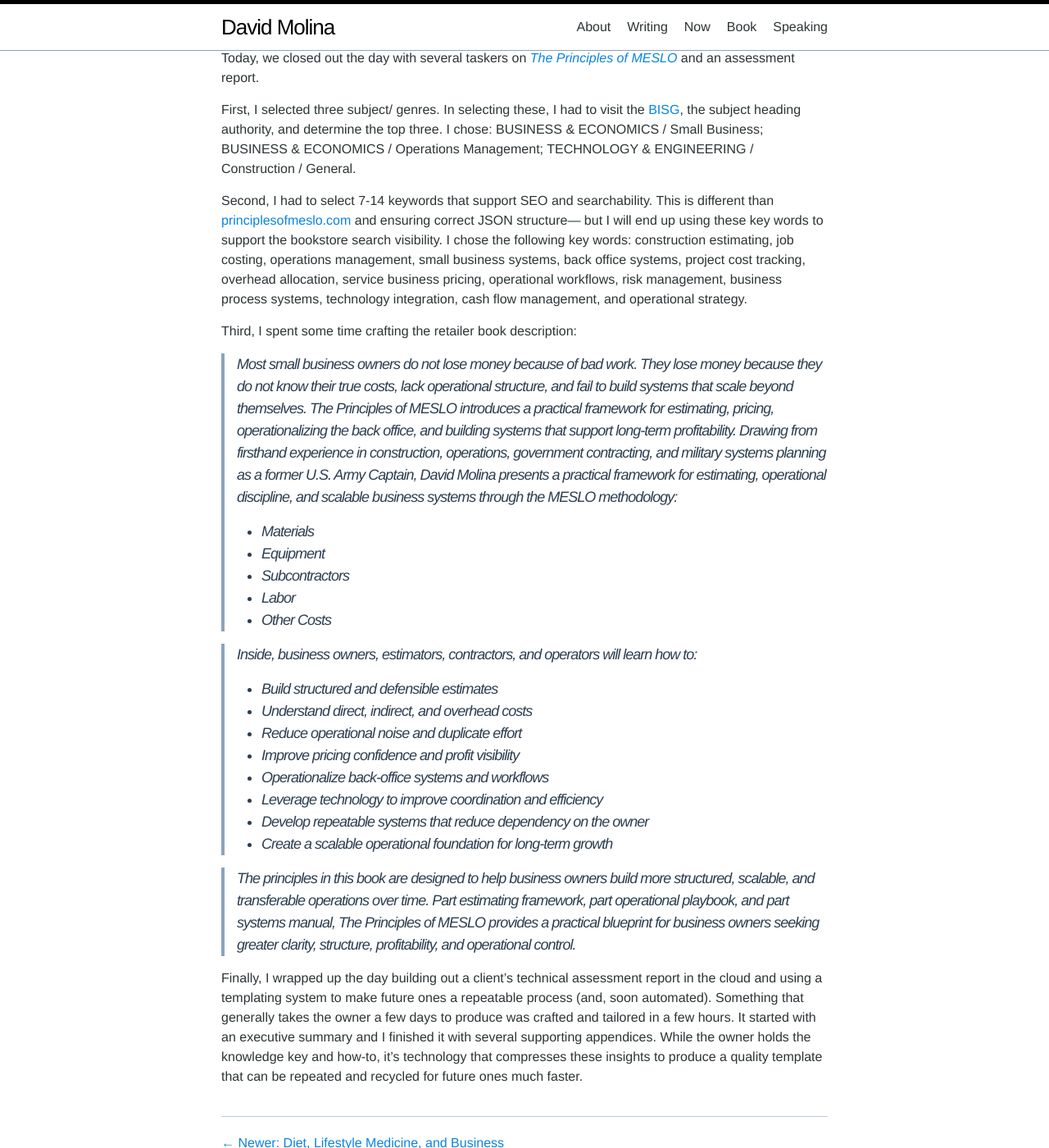
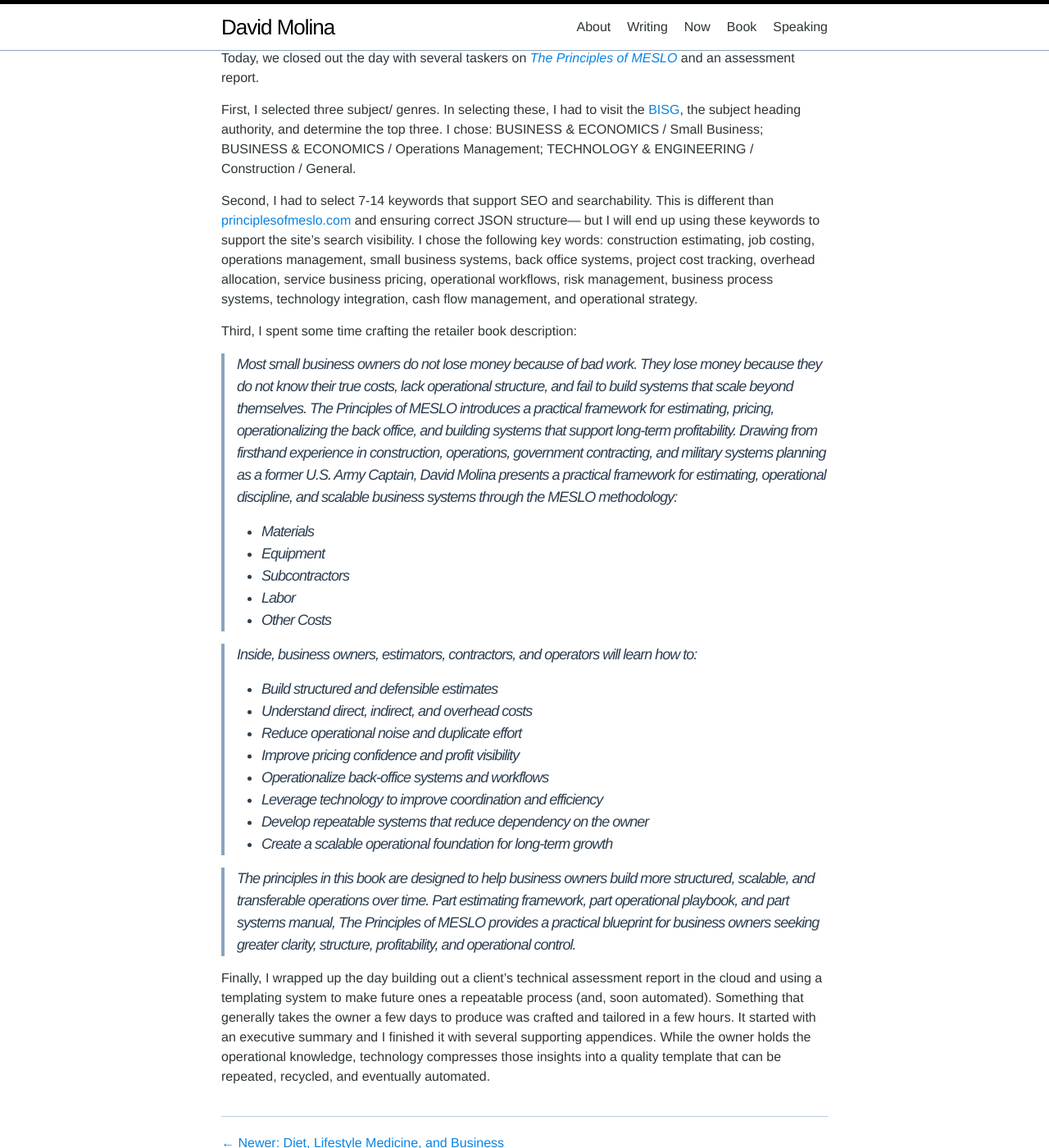
Before and after one commit to davidmolina/davidmolina.github.io, a Jekyll site: the page built from _posts/2026-05-18-kdp-amazon-subject-genre-keywords.md, in a window 1280 px wide and 1400 px high, scrolled down 237 px. Shown: the whole window at 82% size. Built offline with Jekyll 4.4.1, drawn with Linux system fonts in a browser that asks for light colours.

Commit message:
[index] fix typo

```diff
--- a/_posts/2026-05-18-kdp-amazon-subject-genre-keywords.md
+++ b/_posts/2026-05-18-kdp-amazon-subject-genre-keywords.md
@@ -16,7 +16,7 @@
 
 First, I selected three subject/ genres. In selecting these, I had to visit the [BISG](https://www.bisg.org/complete-bisac-subject-headings-list), the subject heading authority, and determine the top three. I chose: BUSINESS & ECONOMICS / Small Business; BUSINESS & ECONOMICS / Operations Management; TECHNOLOGY & ENGINEERING / Construction / General.
 
-Second, I had to select 7-14 keywords that support SEO and searchability. This is different than [principlesofmeslo.com](https://principlesofmeslo.com/) and ensuring correct JSON structure— but I will end up using these key words to support the bookstore search visibility. I chose the following key words: construction estimating, job costing, operations management, small business systems, back office systems, project cost tracking, overhead allocation, service business pricing, operational workflows, risk management, business process systems, technology integration, cash flow management, and operational strategy.
+Second, I had to select 7-14 keywords that support SEO and searchability. This is different than [principlesofmeslo.com](https://principlesofmeslo.com/) and ensuring correct JSON structure— but I will end up using these keywords to support the site’s search visibility. I chose the following key words: construction estimating, job costing, operations management, small business systems, back office systems, project cost tracking, overhead allocation, service business pricing, operational workflows, risk management, business process systems, technology integration, cash flow management, and operational strategy.
 
 Third, I spent some time crafting the retailer book description:
 
@@ -39,4 +39,4 @@
 
 > The principles in this book are designed to help business owners build more structured, scalable, and transferable operations over time. Part estimating framework, part operational playbook, and part systems manual, The Principles of MESLO provides a practical blueprint for business owners seeking greater clarity, structure, profitability, and operational control.
 
-Finally, I wrapped up the day building out a client's technical assessment report in the cloud and using a templating system to make future ones a repeatable process (and, soon automated). Something that generally takes the owner a few days to produce was crafted and tailored in a few hours. It started with an executive summary and I finished it with several supporting appendices. While the owner holds the knowledge key and how-to, it's technology that compresses these insights to produce a quality template that can be repeated and recycled for future ones much faster.
+Finally, I wrapped up the day building out a client's technical assessment report in the cloud and using a templating system to make future ones a repeatable process (and, soon automated). Something that generally takes the owner a few days to produce was crafted and tailored in a few hours. It started with an executive summary and I finished it with several supporting appendices. While the owner holds the operational knowledge, technology compresses those insights into a quality template that can be repeated, recycled, and eventually automated.
--- a/index.html
+++ b/index.html
@@ -94,7 +94,7 @@
 
     <p class="links">
       <a href="https://stan.store/principlesofmeslo/p/the-meslo-starter-kit">The MESLO Starter Kit</a>
-      <a href="https://calendly.com/davidcmolina">Book a 15m call</a>
+      <a href="https://calendly.com/davidcmolina">Book Office Hours</a>
     </p>
 
     <img src="https://davidmolina.s3.us-west-2.amazonaws.com/david_molina_headshot.jpeg"
@@ -103,10 +103,10 @@
 
     <h2>What I’m focused on</h2>
     <ul>
-      <li>Helping business owners with valuations and exiting before the age of 82. <a href="https://molinas.consulting/"> Learn more</a>.</li>
+      <li>Helping business owners with valuations and retiring before the age of 82. <a href="https://molinas.consulting/">Request a consultation</a>.</li>
       <li>Final print layout review of <em><a href="https://principlesofmeslo.com/">The Principles of MESLO (summer 2026)</a></em>
       </li>
-      <li>Teaching operators how to price and run work profitably, getting to the value of <em>x</em> (bid price), and value of <em>t</em> (time). <a href="https://stan.store/principlesofmeslo/p/the-meslo-starter-kit">Visit online store</a>.</li>
+      <li>Teaching operators how to price and run work profitably, getting to the value of <em>x</em> (bid price), and value of <em>t</em> (time). <a href="https://stan.store/principlesofmeslo/p/the-meslo-starter-kit">Learn more</a>.</li>
 
     </ul>
 
```
